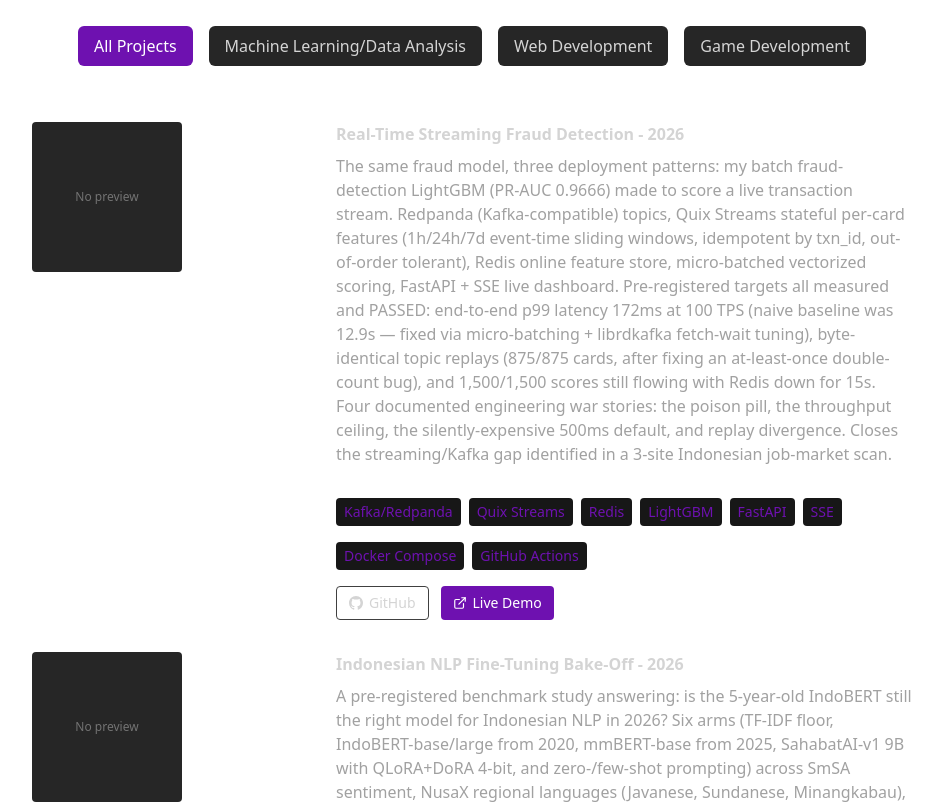
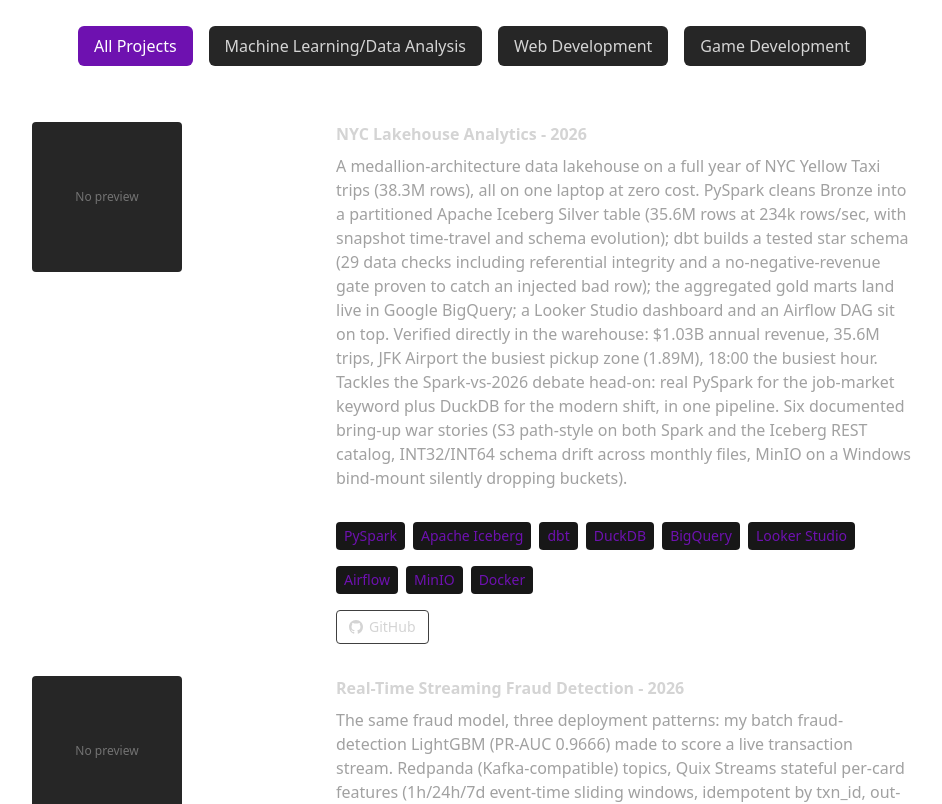
Before and after one commit to Fikri645/portfolio_web_2025, a React (Vite) app: page / in a window 1280 px wide. Shown: the part 5040-5844 px from the top of the page, without its empty margins (168-1110 px from the left). Built offline with nearby package versions, Linux system fonts and the light colour scheme.

Commit message:
2026-06-12: Add NYC Lakehouse Analytics project

```diff
--- a/src/constants/index.js
+++ b/src/constants/index.js
@@ -73,6 +73,15 @@
 ];
 
 export const PROJECTS = [
+  {
+    title: "NYC Lakehouse Analytics - 2026",
+    type: ["machine-learning"],
+    image: null,
+    description:
+      "A medallion-architecture data lakehouse on a full year of NYC Yellow Taxi trips (38.3M rows), all on one laptop at zero cost. PySpark cleans Bronze into a partitioned Apache Iceberg Silver table (35.6M rows at 234k rows/sec, with snapshot time-travel and schema evolution); dbt builds a tested star schema (29 data checks including referential integrity and a no-negative-revenue gate proven to catch an injected bad row); the aggregated gold marts land live in Google BigQuery; a Looker Studio dashboard and an Airflow DAG sit on top. Verified directly in the warehouse: $1.03B annual revenue, 35.6M trips, JFK Airport the busiest pickup zone (1.89M), 18:00 the busiest hour. Tackles the Spark-vs-2026 debate head-on: real PySpark for the job-market keyword plus DuckDB for the modern shift, in one pipeline. Six documented bring-up war stories (S3 path-style on both Spark and the Iceberg REST catalog, INT32/INT64 schema drift across monthly files, MinIO on a Windows bind-mount silently dropping buckets).",
+    technologies: ["PySpark", "Apache Iceberg", "dbt", "DuckDB", "BigQuery", "Looker Studio", "Airflow", "MinIO", "Docker"],
+    github: "https://github.com/Fikri645/lakehouse-analytics",
+  },
   {
     title: "Real-Time Streaming Fraud Detection - 2026",
     type: ["machine-learning"],
```
